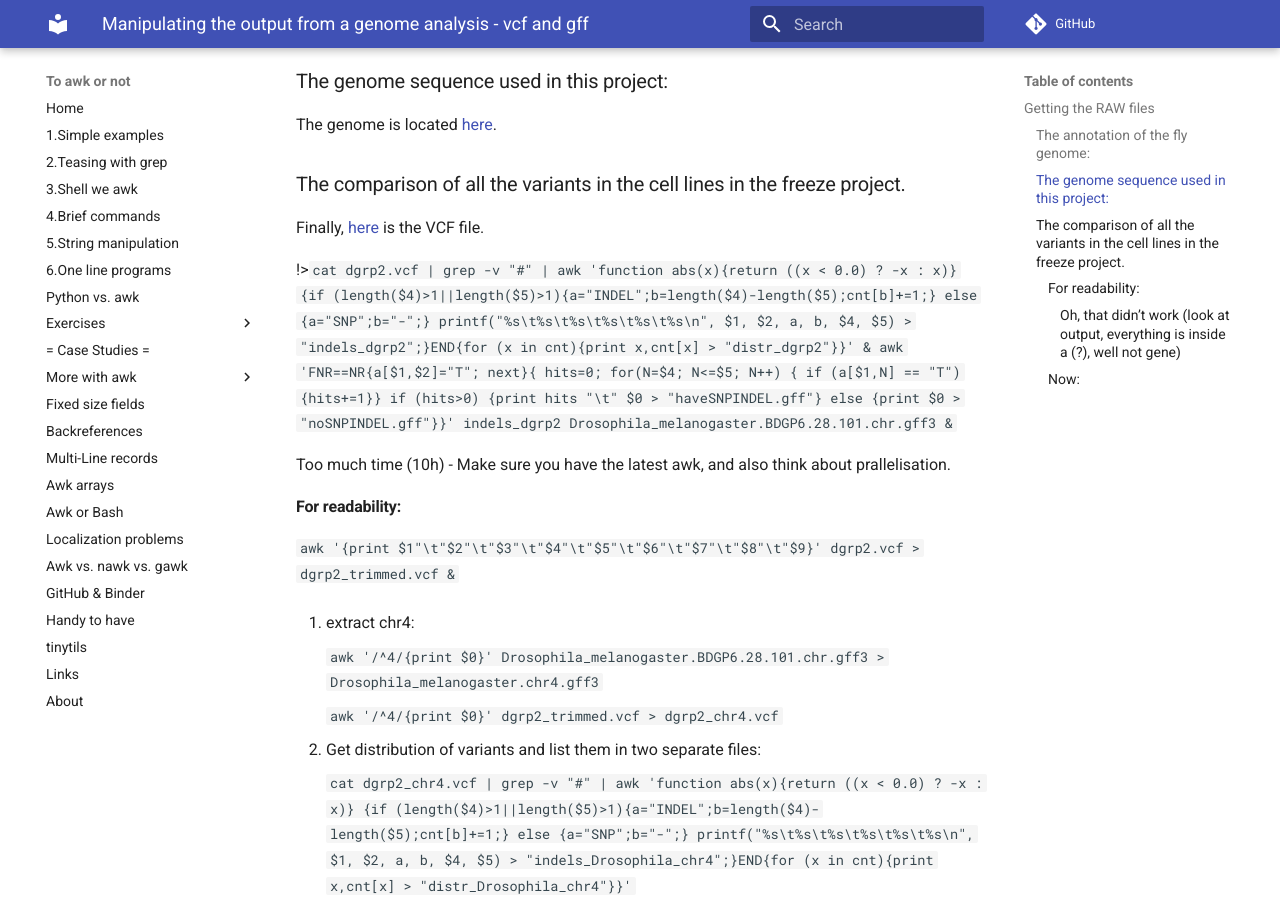
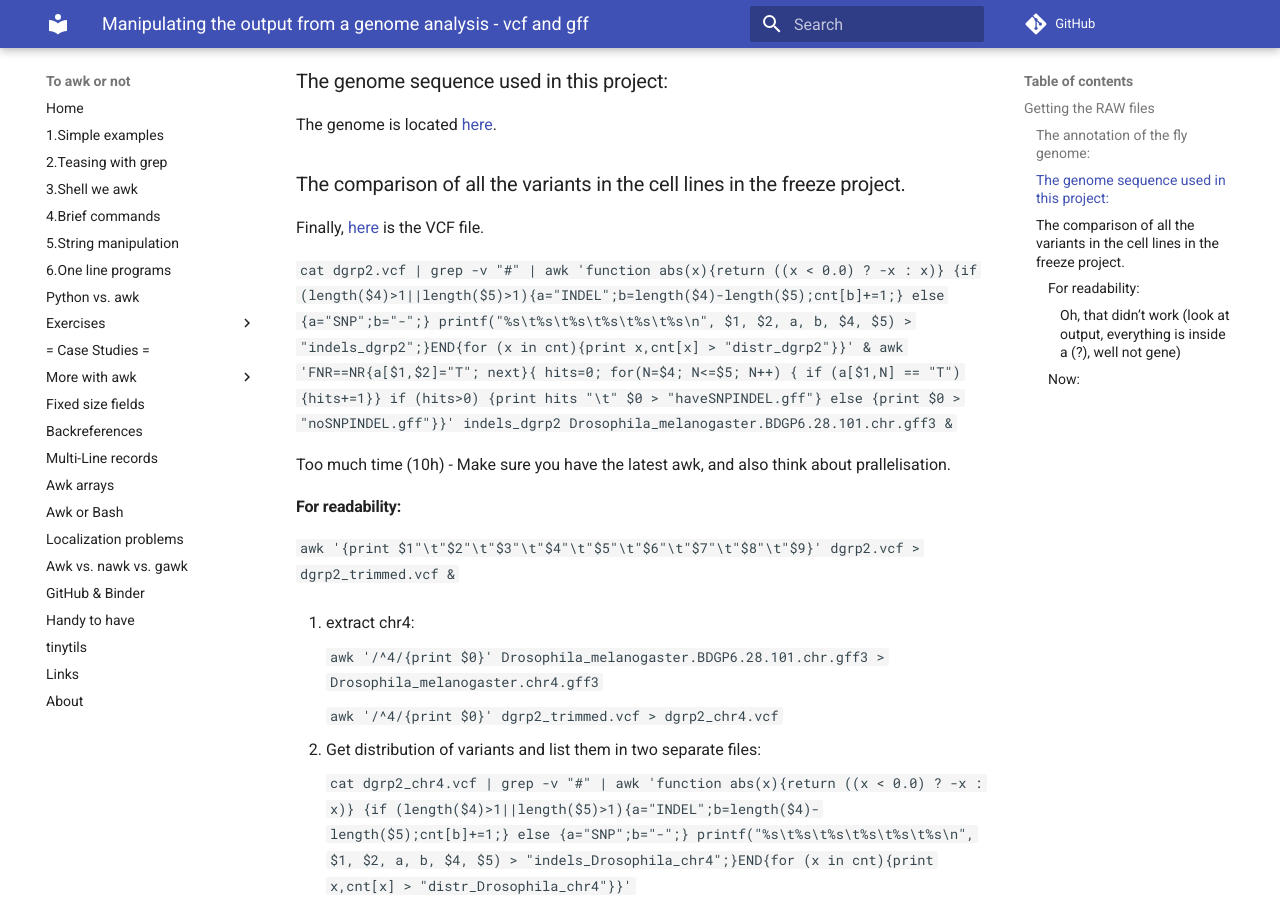
Before and after one commit to pmitev/to-awk-or-not, an MkDocs documentation site: the page built from docs/Case_studies/manipulating_vcf.md, in a window 1280 px wide and 900 px high, scrolled down 427 px. Built offline with MkDocs 1.6.1 and Material for MkDocs 9.7.7, drawn with Linux system fonts in a browser that asks for light colours; comment, search, counter and statistics services are not loaded.

```diff
--- a/docs/Case_studies/manipulating_vcf.md
+++ b/docs/Case_studies/manipulating_vcf.md
@@ -13,7 +13,7 @@ The genome is located [here](https://tinyurl.com/yyldprwp "Drosophila_melanogast
 Finally, [here](http://dgrp2.gnets.ncsu.edu/data.html "dgrp2.vcf") is the VCF file.
 
 
-!>`cat dgrp2.vcf | grep -v "#" | awk 'function abs(x){return ((x < 0.0) ? -x : x)} {if (length($4)>1||length($5)>1){a="INDEL";b=length($4)-length($5);cnt[b]+=1;} else {a="SNP";b="-";} printf("%s\t%s\t%s\t%s\t%s\t%s\n", $1, $2, a, b, $4, $5) > "indels_dgrp2";}END{for (x in cnt){print x,cnt[x] > "distr_dgrp2"}}' & awk 'FNR==NR{a[$1,$2]="T"; next}{ hits=0; for(N=$4; N<=$5; N++) { if (a[$1,N] == "T") {hits+=1}} if (hits>0) {print hits "\t" $0 > "haveSNPINDEL.gff"} else {print $0 > "noSNPINDEL.gff"}}' indels_dgrp2 Drosophila_melanogaster.BDGP6.28.101.chr.gff3 &`
+`cat dgrp2.vcf | grep -v "#" | awk 'function abs(x){return ((x < 0.0) ? -x : x)} {if (length($4)>1||length($5)>1){a="INDEL";b=length($4)-length($5);cnt[b]+=1;} else {a="SNP";b="-";} printf("%s\t%s\t%s\t%s\t%s\t%s\n", $1, $2, a, b, $4, $5) > "indels_dgrp2";}END{for (x in cnt){print x,cnt[x] > "distr_dgrp2"}}' & awk 'FNR==NR{a[$1,$2]="T"; next}{ hits=0; for(N=$4; N<=$5; N++) { if (a[$1,N] == "T") {hits+=1}} if (hits>0) {print hits "\t" $0 > "haveSNPINDEL.gff"} else {print $0 > "noSNPINDEL.gff"}}' indels_dgrp2 Drosophila_melanogaster.BDGP6.28.101.chr.gff3 &`
 
 Too much time (10h) - Make sure you have the latest awk, and also think about prallelisation.
 
```
